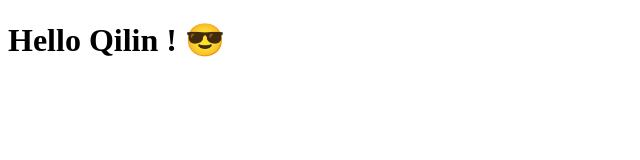
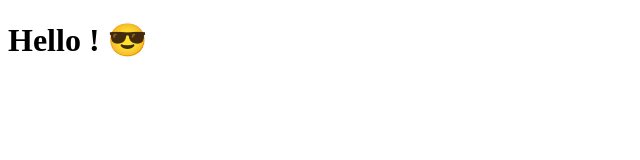
Before and after one commit to Tom-Roche-Oclock/Tom-Roche-Oclock.github.io, a plain HTML site: page index.html in a window 1280 px wide. Shown: the whole page, without its empty margins (0-640 px from the left). Drawn offline with Linux system fonts and the light colour scheme.

Commit message:
Update index.html

```diff
--- a/index.html
+++ b/index.html
@@ -2,11 +2,10 @@
 <html lang="fr">
 <head>
   <meta charset="UTF-8">
-  <meta http-equiv="X-UA-Compatible" content="IE=edge">
-  <meta name="viewport" content="width=device-width, initial-scale=1.0">
-  <title>Hello Qilin ! 😎</title>
+  <meta name="viewport" content="width=device-width">
+  <title>Hello ! 😎</title>
 </head>
 <body>
-  <h1>Hello Qilin ! 😎</h1>
+  <h1>Hello ! 😎</h1>
 </body>
 </html>
```
